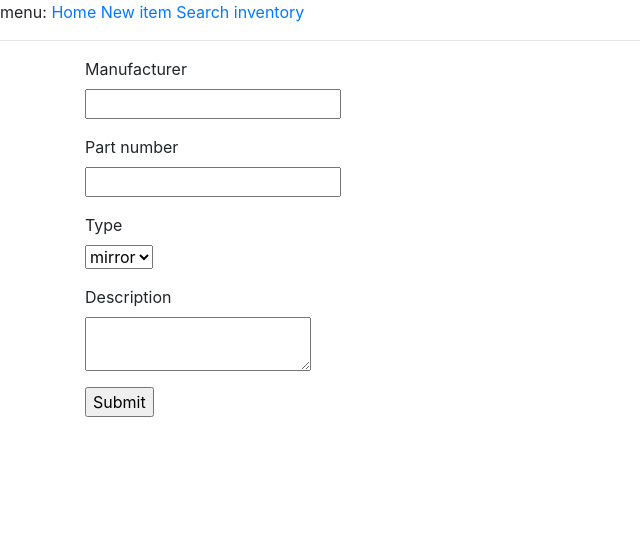
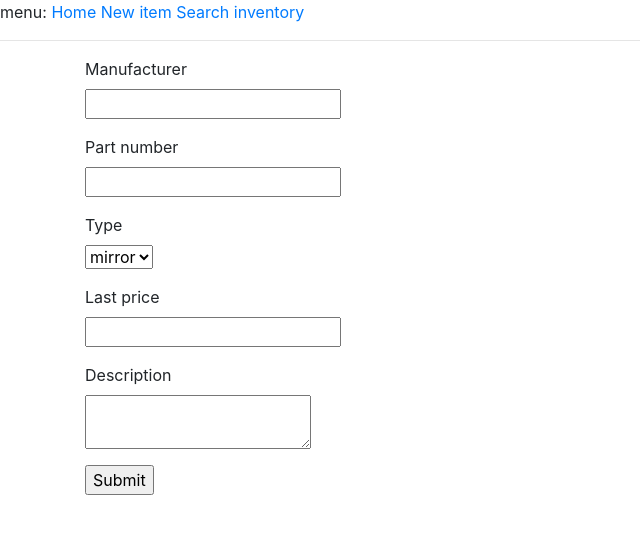
Before and after one commit to gregov77/inventory, a Flask app: template app/templates/newItem.html in a window 1280 px wide. Shown: the top 534 px of the page, without its empty margins (0-640 px from the left). Run offline with Flask 2, Linux system fonts and the light colour scheme; the template is opened without the code that fills it: values that come from a table or form of the project are taken from there, others are empty; some libraries are stand-ins or nearby versions.

Commit message:
new commit

```diff
--- a/app/forms.py
+++ b/app/forms.py
@@ -1,5 +1,5 @@
 from flask_wtf import FlaskForm
-from wtforms import StringField, IntegerField, SubmitField, SelectField, HiddenField, FormField, FieldList, TextAreaField
+from wtforms import StringField, IntegerField, FloatField, SubmitField, SelectField, HiddenField, FormField, FieldList, TextAreaField
 from wtforms.validators import DataRequired, ValidationError
 
 class AddItemForm(FlaskForm):
@@ -15,6 +15,7 @@ class AddItemForm(FlaskForm):
     manufacturer = StringField('Manufacturer', validators=[DataRequired()])
     part_number = StringField('Part number', validators=[DataRequired()])
     group = SelectField('Type', choices=group_choices, validators=[DataRequired()])
+    price = FloatField('Last price')
     description = TextAreaField('Description', validators=[DataRequired()])
     submit = SubmitField('Submit')
 
--- a/app/models.py
+++ b/app/models.py
@@ -6,11 +6,12 @@ class User:
         self.password = password
 
 class Product:
-    def __init__(self, manufacturer, part_number, group, description):
+    def __init__(self, manufacturer, part_number, group, price, description):
         self.manufacturer = manufacturer.upper()
         self.part_number = part_number.upper()
         self._id = self.manufacturer[:3]+'-'+self.part_number
         self.group = group.upper()
+        self.price = price
         self.description = description
 
 class InStock:
--- a/app/routes.py
+++ b/app/routes.py
@@ -43,6 +43,7 @@ def newItem():
         NewProduct = Product(manufacturer=form.manufacturer.data,
                              part_number=form.part_number.data,
                              group = form.group.data,
+                             price = form.price.data,
                              description = form.description.data)
         checkNewProduct = mongo.db.products.find_one({'_id':NewProduct._id})
         if checkNewProduct:
--- a/app/templates/newItem.html
+++ b/app/templates/newItem.html
@@ -17,6 +17,10 @@
             {{ form.group() }}
         </p>
         <p>
+            {{ form.price.label }}<br>
+            {{ form.price() }}
+        </p>
+        <p>
             {{ form.description.label }}<br>
             {{ form.description() }}
         </p>
```
Also changed, not shown: tests/conftest.py (+1 -1 lines), tests/test_routes.py (+1 -1 lines), 1 other file.
